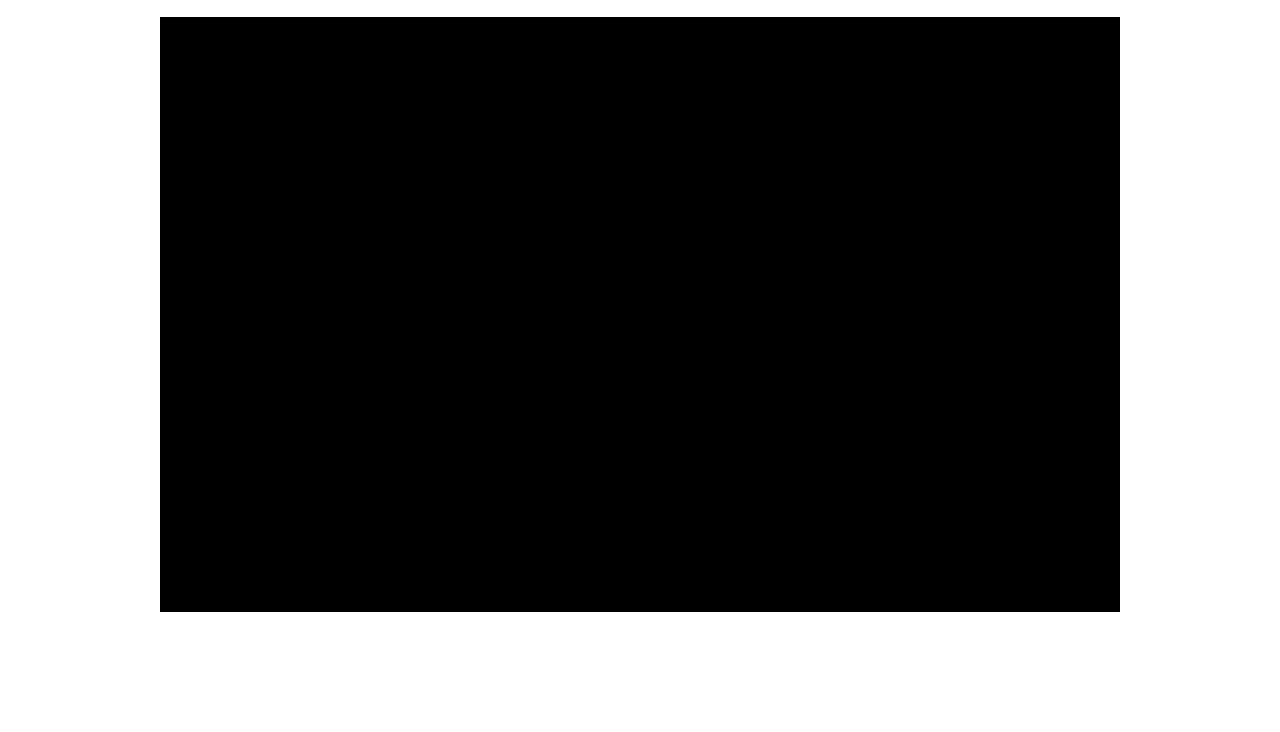
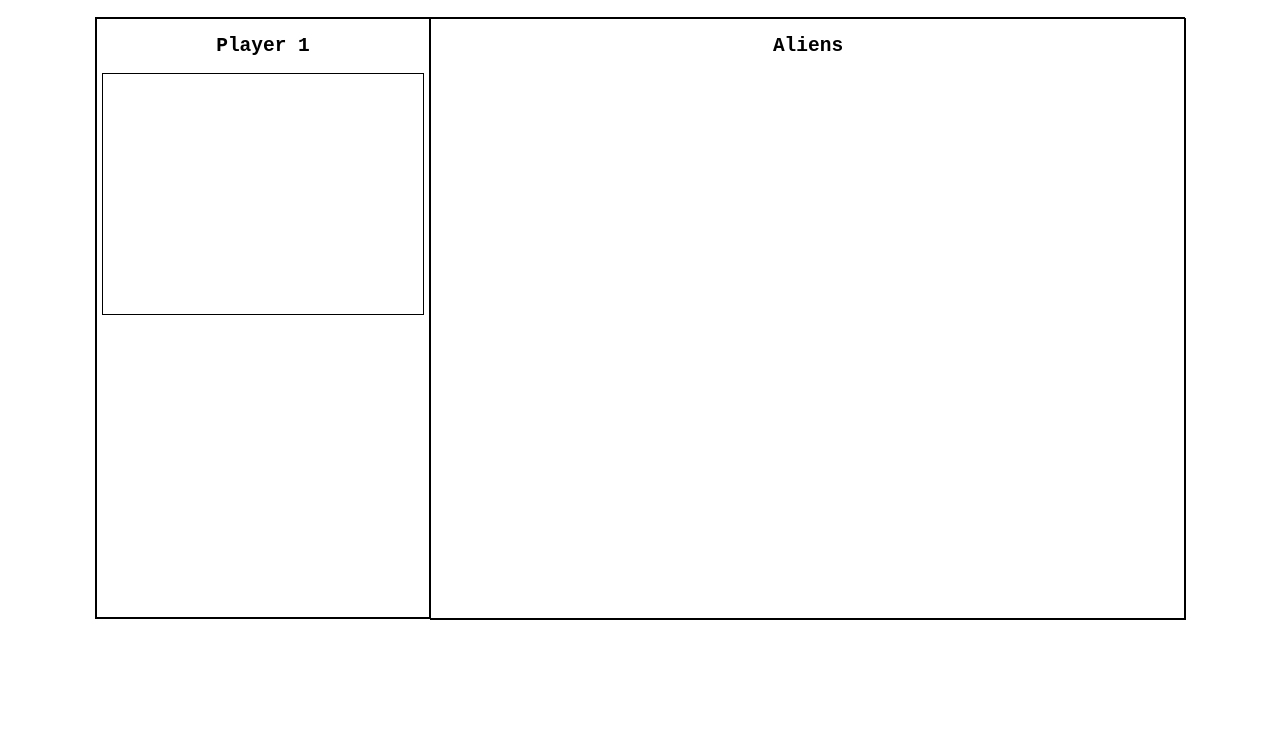
Before and after one commit to phryszlo/SpaceShooter, a plain HTML site: page index.html in a window 1280 px wide. Shown: the part 68-800 px from the top of the page. Drawn offline with Linux system fonts and the light colour scheme.

Commit message:
box skeleton set up on index.html

```diff
--- a/app.js
+++ b/app.js
@@ -1,6 +1,6 @@
 
 
-class USS {
+class PlayerShip {
   constructor() {
     this.hull = 20;
     this.firepower = 5;
@@ -8,15 +8,16 @@ class USS {
     this.identifier = 'USS HelloWorld';
   }
 
+  // spawn one alien or an array of aliens of size 'num'
   static spawn(num = 1) {
     const ships = [];
     if (num > 1) {
       for (let i = 0; i < num; i++) {
-        ships.push(new USS());
+        ships.push(new PlayerShip());
       }
     }
     else {
-      return new USS();
+      return new PlayerShip();
     }
     return ships;
   }
@@ -51,7 +52,7 @@ class USS {
   }
 }
 
-class Alien {
+class AlienShip {
   constructor() {
     // wrote this formula this way for reference
     this.hull = Math.floor(Math.random() * ((6 - 3) + 1)) + 3;
@@ -81,24 +82,24 @@ class Alien {
     }
   }
 
-
+  // spawn one alien or an array of aliens of size 'num'
   static spawn(num = 1) {
     const alienses = [];
     if (num > 1) {
       for (let i = 0; i < num; i++) {
-        alienses.push(new Alien());
+        alienses.push(new AlienShip());
       }
     }
     else {
-      return new Alien();
+      return new AlienShip();
     }
     return alienses;
   }
 }
 
 // THE PLAYERS
-const player = new USS();
-const aliens = Alien.spawn(6);
+const player = new PlayerShip();
+const aliens = AlienShip.spawn(6);
 
 
 // log what we're up against
@@ -113,11 +114,11 @@ console.log();
 // these first two loops would not get through all 6 battles
 // because of splicing the array
 // aliens.forEach((alien, index) => {
-  // for (let i = 0; i < aliens.length; i++) {
+// for (let i = 0; i < aliens.length; i++) {
 
 
-  // this reverse order loop seems to work
-  for (let i = aliens.length - 1; i >= 0; i--) {
+// this reverse order loop seems to work
+for (let i = aliens.length - 1; i >= 0; i--) {
   console.log(`aliens remaining: ${aliens.length}`);
   console.log(`alien[${i}] now up. it has ${aliens[i].hull} hull points.`);
   while (player.hull > 0 && aliens[i].hull > 0) {
@@ -137,6 +138,7 @@ console.log();
 
   if (player.hull <= 0) {
     console.log('GAME OVER');
+    break;
   }
 
   // remove dead alien from array
--- a/index.html
+++ b/index.html
@@ -1,24 +1,38 @@
 <!DOCTYPE html>
 <html lang="en">
   <head>
-  <meta charset="UTF-8">
-  <meta http-equiv="X-UA-Compatible" content="IE=edge">
-  <meta name="viewport" content="width=device-width, initial-scale=1.0">
+    <meta charset="UTF-8" />
+    <meta http-equiv="X-UA-Compatible" content="IE=edge" />
+    <meta name="viewport" content="width=device-width, initial-scale=1.0" />
     <title>Alien Shooter</title>
-  <link rel="stylesheet" href="style.css">
+    <link rel="stylesheet" href="style.css" />
   </head>
   <body>
     <div class="title-container">
-    <h1 class="title">Alien Shooter</h1>
+      <h1 class="title">Alien Shootout</h1>
     </div>
 
-  <canvas class="gamebox">
-
-  </canvas>
+    <div class="gamebox">
+      <div class="player-container">
+        <h2 class="player-label">Player 1</h2>
+        <div class="player"></div>
+      </div>
+      <div class="alien-container">
+        <h2 class="alien-label">Aliens</h2>
+        <div class="aliens">
+          <!-- <div class="alien"></div>
+          <div class="alien"></div>
+          <div class="alien"></div>
+          <div class="alien"></div>
+          <div class="alien"></div>
+          <div class="alien"></div> -->
+        </div>
+      </div>
+    </div>
 
     <div class="img-source">
-    <img src="" alt="" class="uss">
-    <img src="" alt="" class="alien">
+      <img src="" alt="" class="uss" />
+      <img src="" alt="" class="alien" />
     </div>
     <script src="app.js"></script>
   </body>
--- a/style.css
+++ b/style.css
@@ -11,9 +11,63 @@ width: 40vw;
 margin: 0 auto;
 }
 .gamebox {
-  display: block;
-  background-color: black;
-  width: 75vw;
-  height: calc(75vw * .62);
+  /* display: flex;
+  justify-content: space-between;
+  align-items: center; */
+  display: grid;
+  grid-template-columns: 1fr 3fr;
+  grid-template-rows: repeat(1fr);
+  background-color: white;
+  border: 1.5px solid black;
+  width: 85vw;
+  height: 75vh;
   margin: 20px auto;
 }
+
+.player-container {
+  display: flex;
+  flex-direction: column;
+  justify-content: flex-start;
+  align-items: center;
+  padding: 0 5px;
+  border: 1px solid black;
+}
+.player {
+  border: solid 1px;
+  height: 30vh;
+  width: 25vw;
+}
+
+.player-title {
+  color: black;
+}
+
+.alien-container {
+  display: flex;
+  flex-direction: column;
+  width: 100%;
+  height: 100%;
+  border: 1px solid;
+}
+
+.aliens {
+  display: flex;
+  flex-wrap: wrap;
+  justify-content: space-evenly;
+}
+.alien {
+  border: 1px solid;
+  height: 20vh;
+  width: 20vw;
+}
+
+.alien-label {
+  width: 100%;
+  align-self: flex-start;
+  text-align: center;
+  /* border-bottom: 1px solid; */
+}
+
+.img-source {
+  display: none;
+}
```
Lines whose indentation alone changed are shown as unchanged.
